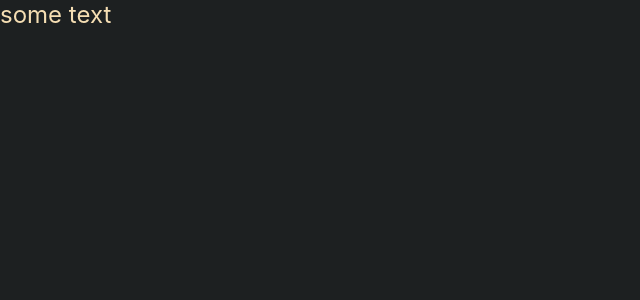
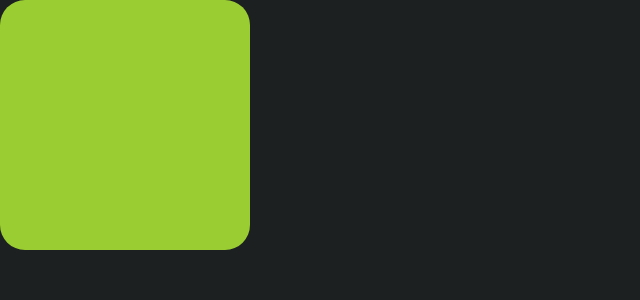
Before and after one commit to Genocity/react_01, a React (Create React App) app: page / in a window 1280 px wide. Shown: the top 300 px of the page, without its empty margins (0-640 px from the left). Built offline with nearby package versions, Linux system fonts and the light colour scheme.

Commit message:
added list of brick

```diff
--- a/src/App.css
+++ b/src/App.css
@@ -3,3 +3,10 @@ body {
     color: wheat;
     font-size: 1.5em;
 }
+
+.brick {
+    background: yellowgreen;
+    width: 250px;
+    height: 250px;
+    border-radius: 10%;
+}
--- a/src/App.js
+++ b/src/App.js
@@ -1,10 +1,11 @@
 import React from 'react';
 import './App.css';
+import Brick from "./components/Brick";
 
 function App() {
   return (
     <div className="App">
-      some text
+      <Brick />
     </div>
   );
 }
--- /dev/null
+++ b/src/components/Brick.jsx
@@ -0,0 +1,9 @@
+import React from "react";
+
+const Brick = () => {
+    return (
+        <div className="brick"> </div>
+    );
+};
+
+export default Brick;
```
